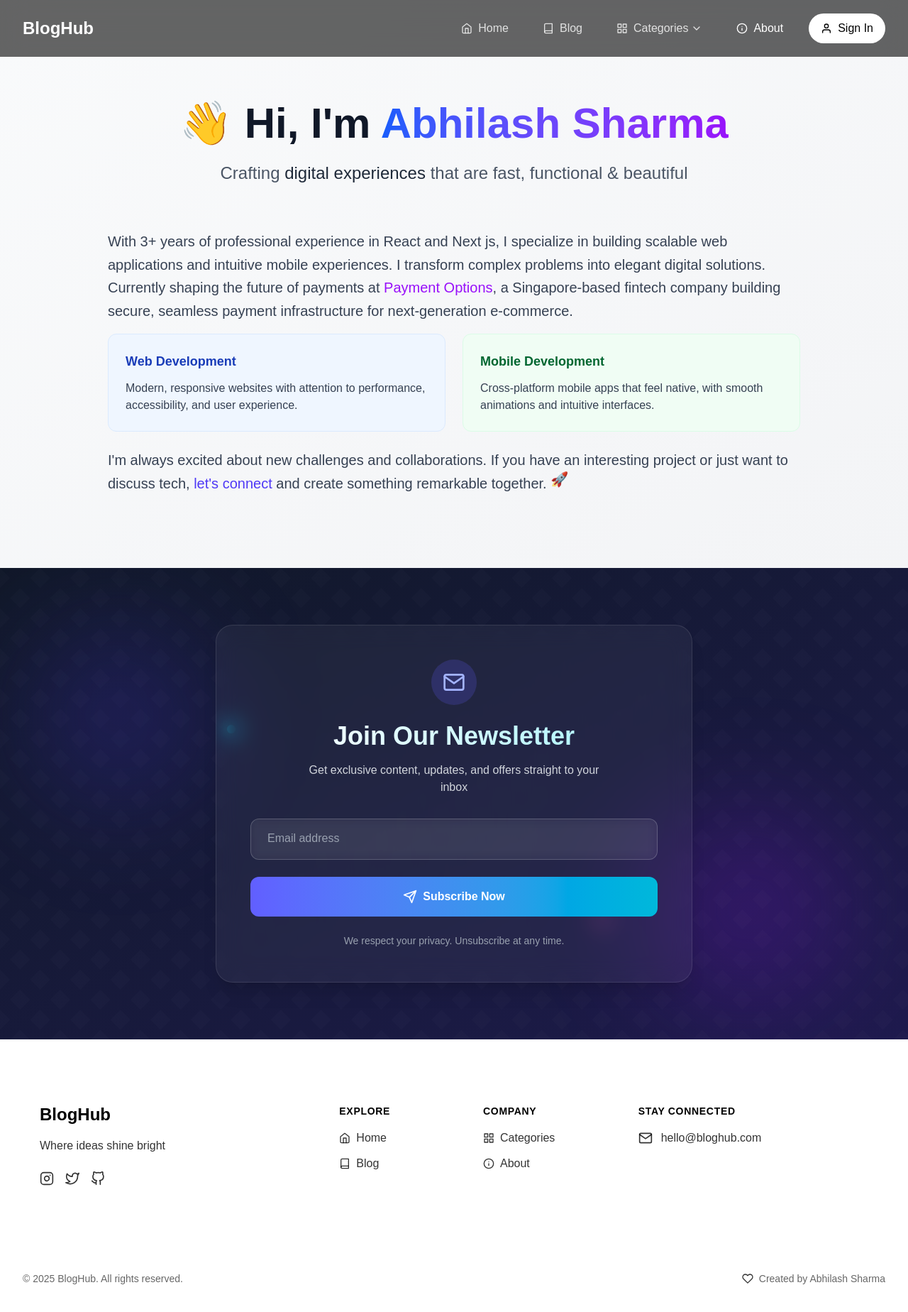
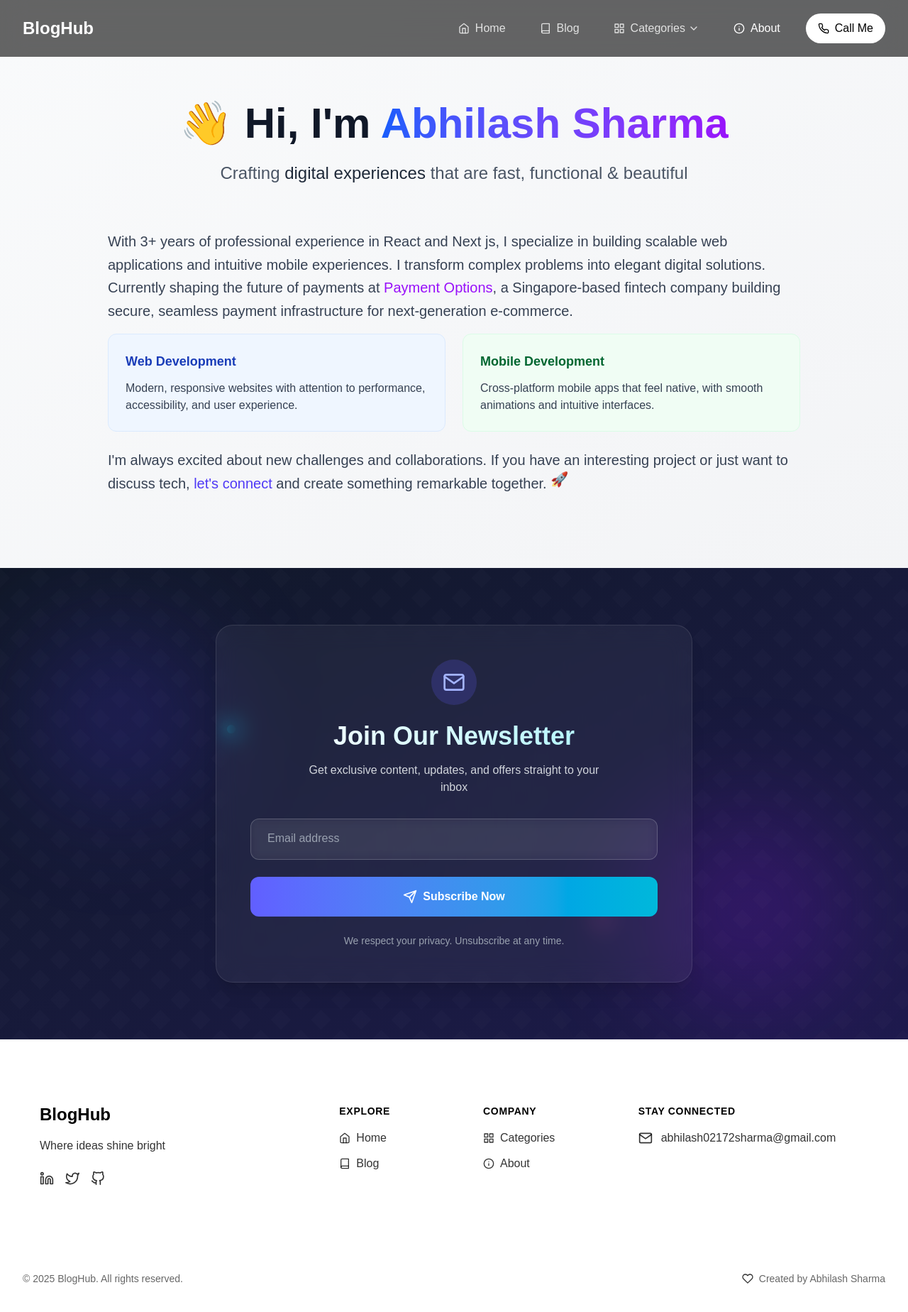
Before and after one commit to AbhilashUnlink/ultshit-nextjs, a Next.js app: page /about in a window 1280 px wide. Shown: the top 1848 px of the page at 71% size. Built offline with nearby package versions, Linux system fonts and the light colour scheme.

Commit message:
links added

```diff
--- a/src/app/layout.tsx
+++ b/src/app/layout.tsx
@@ -16,8 +16,8 @@ const geistMono = Geist_Mono({
 });
 
 export const metadata: Metadata = {
-  title: "Create Next App",
-  description: "Generated by create next app",
+  title: "BlogHub",
+  description: "Blog Hub Picks Trendy Blogs From All Genre",
 };
 
 export default function RootLayout({
--- a/src/components/Navbar.tsx
+++ b/src/components/Navbar.tsx
@@ -6,7 +6,6 @@ import { usePathname } from 'next/navigation'
 import {
     FiMenu,
     FiX,
-    FiUser,
     FiHome,
     FiBook,
     FiGrid,
@@ -14,9 +13,11 @@ import {
     FiChevronDown,
     FiInstagram,
     FiTwitter,
-    FiGithub
+    FiGithub,
+    FiPhone
 } from 'react-icons/fi'
 import { CATEGORIES_CONSTANT } from '@/constants/categories.c'
+import { callMe } from '@/helpers/helper.func'
 
 const NAV_LINKS = [
     {
@@ -157,9 +158,9 @@ const Navbar = () => {
                                 </Link>
                             )
                         })}
-                        <button className="flex items-center gap-2 bg-white text-black px-4 py-2 rounded-full hover:bg-white/90 transition-all transform hover:-translate-y-0.5 border border-white/20">
-                            <FiUser className="w-4 h-4" />
-                            <span>Sign In</span>
+                        <button onClick={callMe} className="flex items-center gap-2 bg-white text-black px-4 py-2 rounded-full hover:bg-white/90 transition-all transform hover:-translate-y-0.5 border border-white/20">
+                            <FiPhone className="w-4 h-4" />
+                            <span>Call Me</span>
                         </button>
                     </div>
 
@@ -224,9 +225,9 @@ const Navbar = () => {
                                 )
                             })}
                         </div>
-                        <button className="w-full flex items-center justify-center gap-2 bg-white text-black font-medium text-lg px-4 py-3 rounded-lg hover:bg-white/90 transition-all shadow-lg hover:shadow-xl">
-                            <FiUser className="w-5 h-5" />
-                            <span>Sign In</span>
+                        <button onClick={callMe} className="w-full flex items-center justify-center gap-2 bg-white text-black font-medium text-lg px-4 py-3 rounded-lg hover:bg-white/90 transition-all shadow-lg hover:shadow-xl">
+                            <FiPhone className="w-5 h-5" />
+                            <span>Call me</span>
                         </button>
                     </div>
                 </div>
--- a/src/components/footer/FooterSection.tsx
+++ b/src/components/footer/FooterSection.tsx
@@ -5,7 +5,7 @@ import {
     FiBook,
     FiGrid,
     FiInfo,
-    FiInstagram,
+    FiLinkedin,
     FiTwitter,
     FiGithub,
     FiMail,
@@ -19,10 +19,14 @@ const NAV_LINKS = [
     { href: '/about', label: 'About', icon: <FiInfo className="w-4 h-4" /> }
 ]
 
+const linkedInHref = "https://www.linkedin.com/in/webdev-abhilash-sharma/";
+const twitterHref = "https://twitter.com/abhilashwebdev";
+const githubHref = "https://github.com/abhilashsharma1998";
+
 const SOCIAL_LINKS = [
-    { href: '#', icon: <FiInstagram className="w-5 h-5" />, label: 'Instagram' },
-    { href: '#', icon: <FiTwitter className="w-5 h-5" />, label: 'Twitter' },
-    { href: '#', icon: <FiGithub className="w-5 h-5" />, label: 'GitHub' }
+    { href: linkedInHref, icon: <FiLinkedin className="w-5 h-5" />, label: 'LinkedIn' },
+    { href: twitterHref, icon: <FiTwitter className="w-5 h-5" />, label: 'Twitter' },
+    { href: githubHref, icon: <FiGithub className="w-5 h-5" />, label: 'GitHub' }
 ]
 
 const FooterSection = () => {
@@ -44,14 +48,14 @@ const FooterSection = () => {
                         </p>
                         <div className="flex space-x-4 mt-auto">
                             {SOCIAL_LINKS.map((social) => (
-                                <a
+                                <Link
                                     key={social.label}
                                     href={social.href}
                                     className="text-black/80 hover:text-black transition-colors hover:scale-110"
                                     aria-label={social.label}
                                 >
                                     {social.icon}
-                                </a>
+                                </Link>
                             ))}
                         </div>
                     </div>
@@ -105,7 +109,7 @@ const FooterSection = () => {
                         </h3>
                         <div className="flex items-center text-black/80 hover:text-black transition-colors mb-6">
                             <FiMail className="w-5 h-5 mr-3 text-black/80" />
-                            <span>hello@bloghub.com</span>
+                            <Link href={"mailto:abhilash02172sharma@gmail.com"}>abhilash02172sharma@gmail.com</Link>
                         </div>
 
                     </div>
--- a/src/helpers/helper.func.ts
+++ b/src/helpers/helper.func.ts
@@ -1,3 +1,8 @@
+const phoneNumber = 8580738436;
 export const whatsApp = (text: string) => {
-  window.open(`https://wa.me/+918580738436?text=${text}`);
+  window.open(`https://wa.me/+91${phoneNumber}?text=${text}`);
 };
+
+export const callMe = () => {
+  window.open(`tel:${phoneNumber}`);
+};
```
